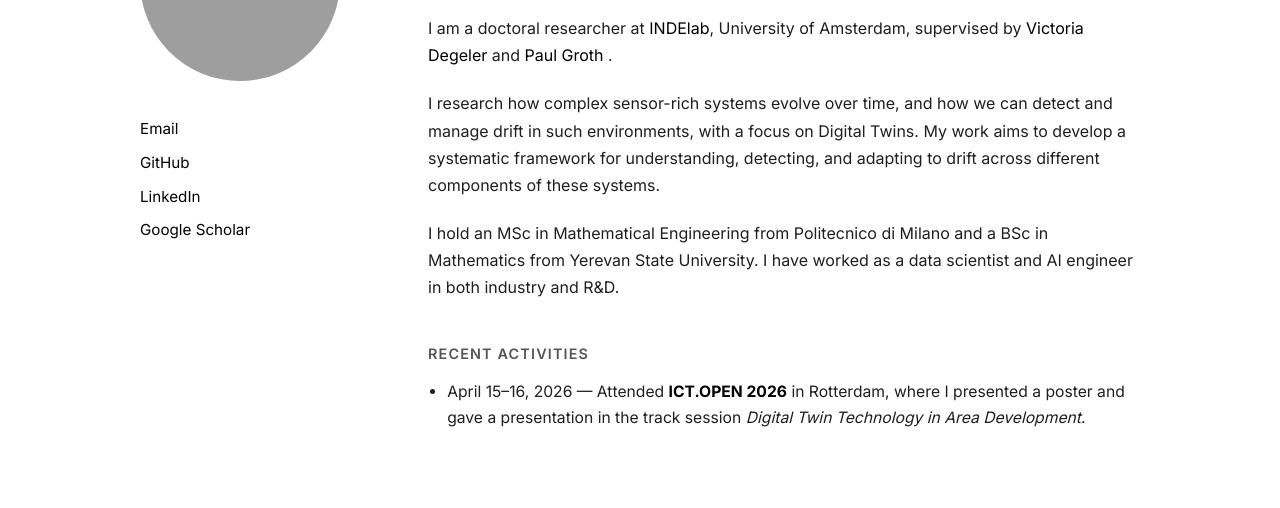
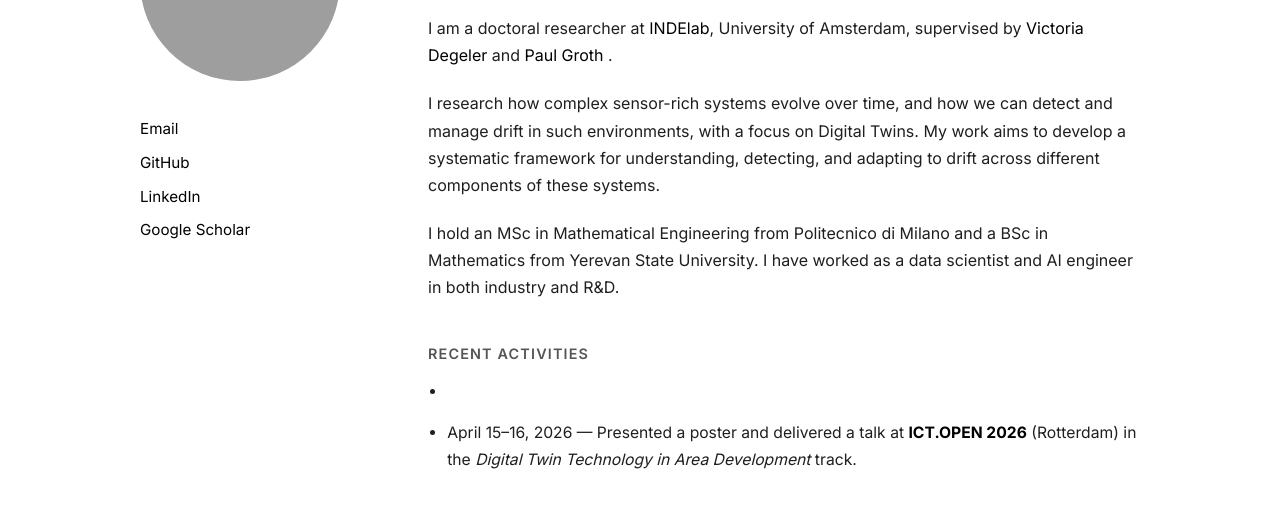
Before and after one commit to taguhiM/taguhim.github.io, a plain HTML site: page index.html in a window 1280 px wide. Shown: the part 234-742 px from the top of the page. Drawn offline with Linux system fonts and the light colour scheme; grey boxes are pictures that could not be loaded.

Commit message:
modified recent activity text

```diff
--- a/index.html
+++ b/index.html
@@ -67,8 +67,11 @@
 
                 <ul>
                     <li>
-                        April 15–16, 2026 — Attended <a href="https://ictopen.nl/" target="_blank"><strong>ICT.OPEN 2026</strong></a> in Rotterdam, where I presented a
-                        poster and gave a presentation in the track session <em>Digital Twin Technology in Area Development</em>.
+                    <li>
+                        April 15–16, 2026 — Presented a poster and delivered a talk at
+                        <a href="https://ictopen.nl/" target="_blank"><strong>ICT.OPEN 2026</strong></a>
+                        (Rotterdam) in the <em>Digital Twin Technology in Area Development</em> track.
+                    </li>
                     </li>
                 </ul>
             </section>
```
